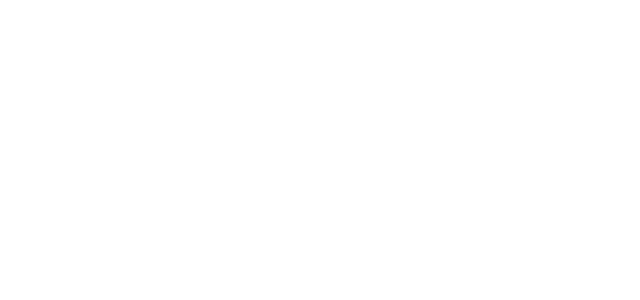
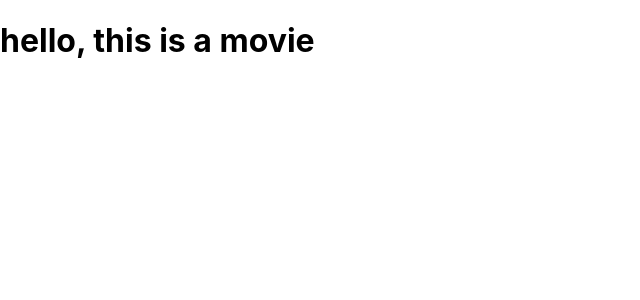
Before and after one commit to TTC1018/movie-app, a React (Create React App) app: page / in a window 1280 px wide. Shown: the top 300 px of the page, without its empty margins (0-640 px from the left). Built offline with nearby package versions, Linux system fonts and the light colour scheme.

Commit message:
modified:   src/App.js 	modified:   src/Movie.js

```diff
--- a/src/App.js
+++ b/src/App.js
@@ -3,10 +3,11 @@
 import './App.css';
 import Movie from './Movie'
 
+
 function App() {
   return (
     <div className="App">
-
+      <Movie />
     </div>
   );
 }
--- a/src/Movie.js
+++ b/src/Movie.js
@@ -12,4 +12,4 @@
 
 
 
-export default Movie;
+export default Movie
```
